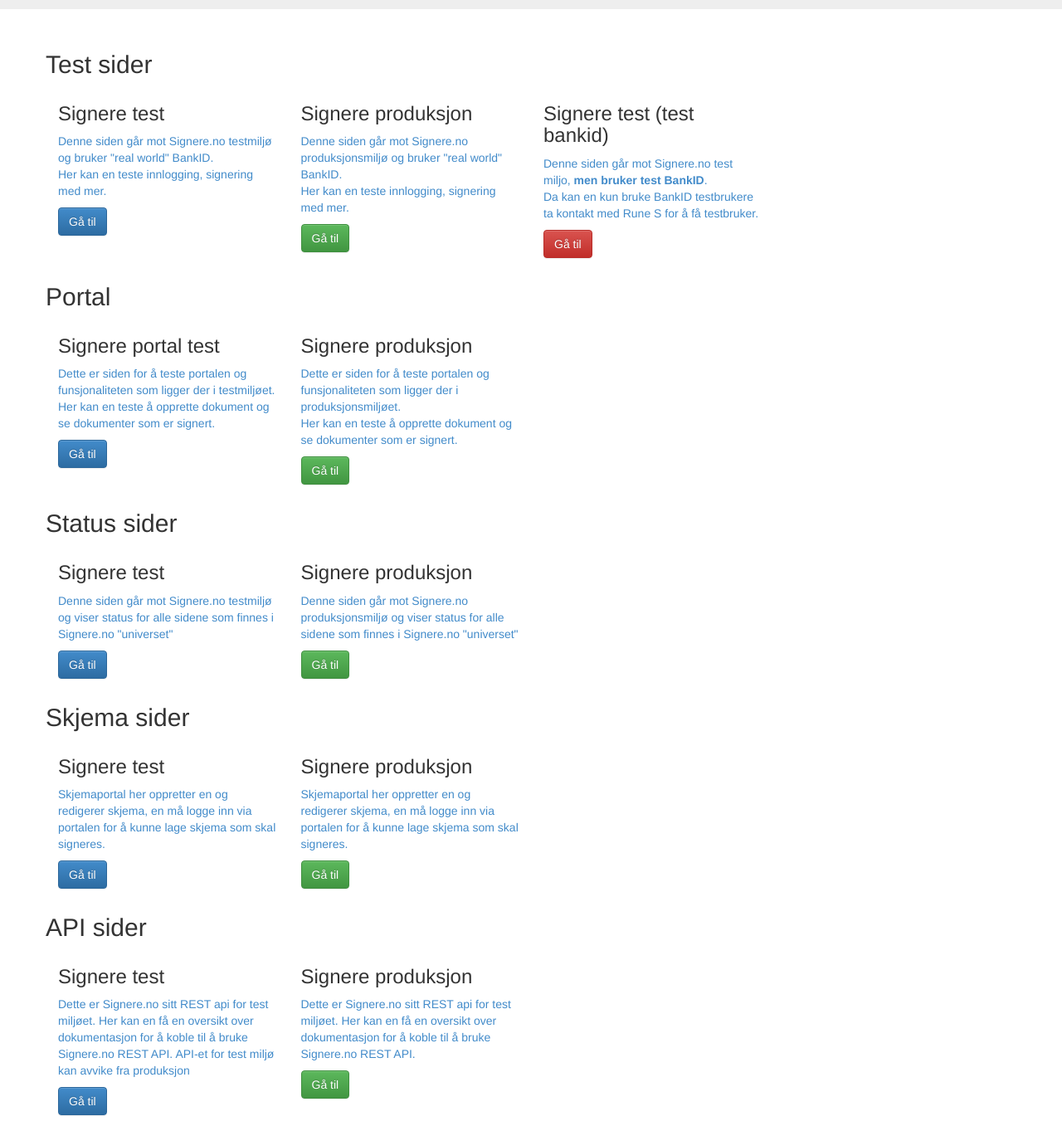
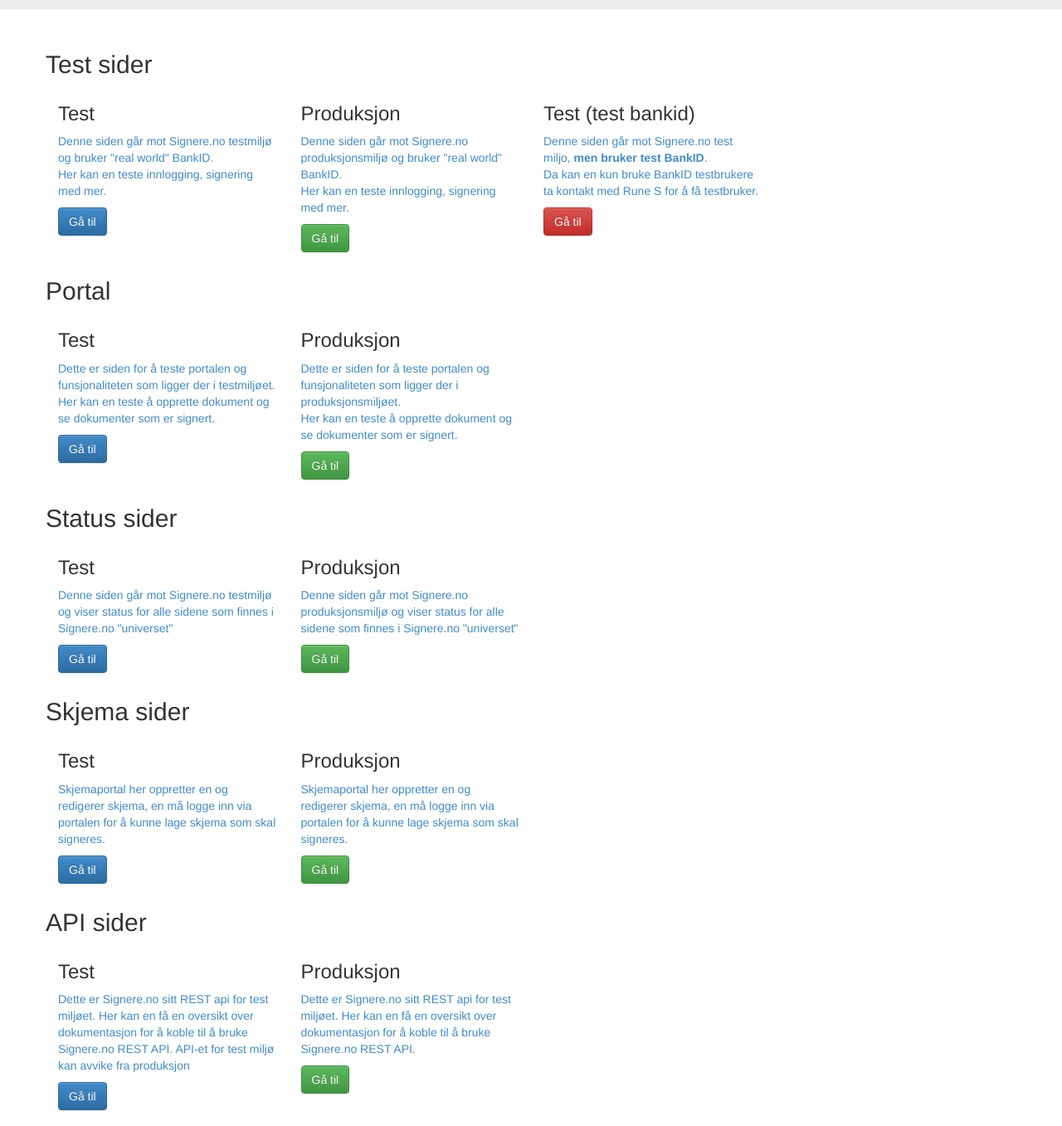
Before and after one commit to unipluss/SignereTestOversikt, a plain HTML site: page index.html in a window 1280 px wide. Shown: the part 260-1617 px from the top of the page at 83% size. Drawn offline with nearby package versions, Linux system fonts and the light colour scheme.

Commit message:
Endret på innholdet

```diff
--- a/index.html
+++ b/index.html
@@ -55,18 +55,18 @@
       <div class="row">
 	    <h2>Test sider</h2>
         <div class="col-md-3">
-          <h3>Signere test</h3>
+          <h3>Test</h3>
           <p class="text-primary">Denne siden går mot Signere.no testmiljø og bruker "real world" BankID. <br/>Her kan en teste innlogging, signering med mer.</p>
           <p><a class="btn btn-primary" href="https://kjelltech.azurewebsites.net/" role="button" target="_blank">Gå til</a></p>
         </div>
 
         <div class="col-md-3">
-          <h3>Signere produksjon</h3>
+          <h3>Produksjon</h3>
           <p class="text-primary">Denne siden går mot Signere.no produksjonsmiljø og bruker "real world" BankID. <br/>Her kan en teste innlogging, signering med mer.</p>
           <p><a class="btn btn-success" href="https://signerelivetest.azurewebsites.net/" role="button" target="_blank">Gå til</a></p>
        </div>
         <div class="col-md-3">
-          <h3>Signere test (test bankid)</h3>
+          <h3>Test (test bankid)</h3>
          <p class="text-primary">Denne siden går mot Signere.no test miljo, <strong>men bruker test BankID</strong>. <br/>Da kan en kun bruke BankID testbrukere ta kontakt med Rune S for å få testbruker.</p>
           <p><a class="btn btn-danger" href="https://signeretestbankidtest.azurewebsites.net/" role="button" target="_blank">Gå til</a></p>
         </div>
@@ -75,12 +75,12 @@
 	  <div class="row">
 	   <h2>Portal</h2>
 	   <div class="col-md-3">
-          <h3>Signere portal test</h3>
+          <h3>Test</h3>
           <p class="text-primary">Dette er siden for å teste portalen og funsjonaliteten som ligger der i testmiljøet. <br/>Her kan en teste å opprette dokument og se dokumenter som er signert.</p>
           <p><a class="btn btn-primary" href="https://test.signere.no" role="button" target="_blank">Gå til</a></p>
         </div>
         <div class="col-md-3">
-          <h3>Signere produksjon</h3>
+          <h3>Produksjon</h3>
           <p class="text-primary">Dette er siden for å teste portalen og funsjonaliteten som ligger der i produksjonsmiljøet. <br/>Her kan en teste å opprette dokument og se dokumenter som er signert.</p>
           <p><a class="btn btn-success" href="http://www.signere.no" role="button" target="_blank">Gå til</a></p>
        </div>
@@ -90,12 +90,12 @@
 	   <div class="row">
 	   <h2>Status sider</h2>
         <div class="col-md-3">
-          <h3>Signere test</h3>
+          <h3>Test</h3>
           <p class="text-primary">Denne siden går mot Signere.no testmiljø og viser status for alle sidene som finnes i Signere.no "universet"</p>
           <p><a class="btn btn-primary" href="http://statustest.signere.no" role="button" target="_blank">Gå til</a></p>
         </div>
         <div class="col-md-3">
-          <h3>Signere produksjon</h3>
+          <h3>Produksjon</h3>
           <p class="text-primary">Denne siden går mot Signere.no produksjonsmiljø og viser status for alle sidene som finnes i Signere.no "universet"</p>
           <p><a class="btn btn-success" href="http://status.signere.no" role="button" target="_blank">Gå til</a></p>
        </div>
@@ -104,12 +104,12 @@
 	  <div class="row">
 	   <h2>Skjema sider</h2>
         <div class="col-md-3">
-          <h3>Signere test</h3>
+          <h3>Test</h3>
           <p class="text-primary">Skjemaportal her oppretter en og redigerer skjema, en må logge inn via portalen for å kunne lage skjema som skal signeres.</p>
           <p><a class="btn btn-primary" href="http://skjematest.signere.no" role="button" target="_blank">Gå til</a></p>
         </div>
         <div class="col-md-3">
-          <h3>Signere produksjon</h3>
+          <h3>Produksjon</h3>
           <p class="text-primary">Skjemaportal her oppretter en og redigerer skjema, en må logge inn via portalen for å kunne lage skjema som skal signeres.</p>
           <p><a class="btn btn-success" href="http://skjema.signere.no" role="button" target="_blank">Gå til</a></p>
        </div>
@@ -118,12 +118,12 @@
 	   <div class="row">
 	   <h2>API sider</h2>
         <div class="col-md-3">
-          <h3>Signere test</h3>
+          <h3>Test</h3>
           <p class="text-primary">Dette er Signere.no sitt REST api for test miljøet. Her kan en få en oversikt over dokumentasjon for å koble til å bruke Signere.no REST API. API-et for test miljø kan avvike fra produksjon</p>
           <p><a class="btn btn-primary" href="https://testapi.signere.no" role="button" target="_blank">Gå til</a></p>
         </div>
         <div class="col-md-3">
-          <h3>Signere produksjon</h3>
+          <h3>Produksjon</h3>
           <p class="text-primary">Dette er Signere.no sitt REST api for test miljøet. Her kan en få en oversikt over dokumentasjon for å koble til å bruke Signere.no REST API.</p>
           <p><a class="btn btn-success" href="http://api.signere.no" role="button" target="_blank">Gå til</a></p>
        </div>
```
